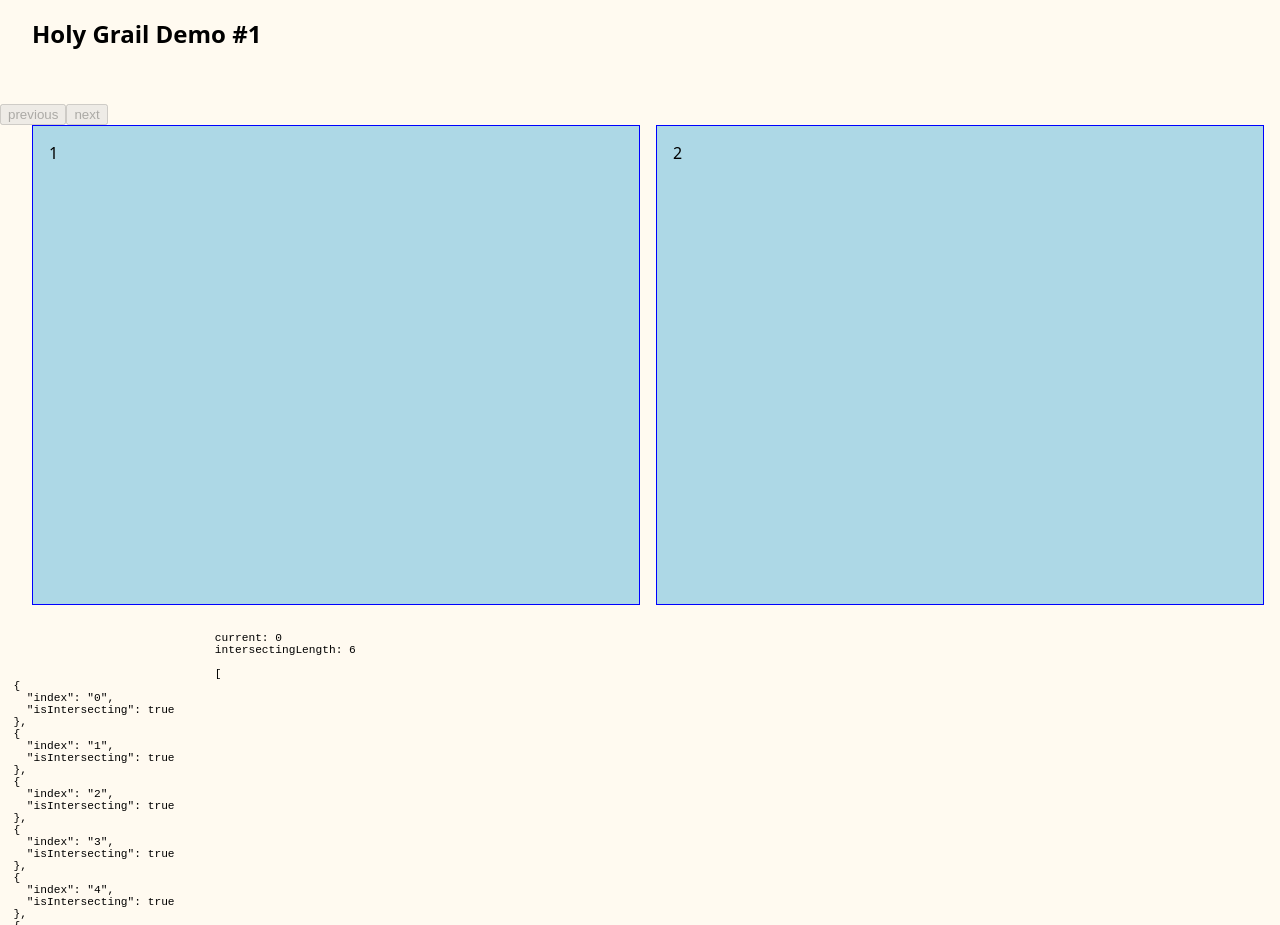
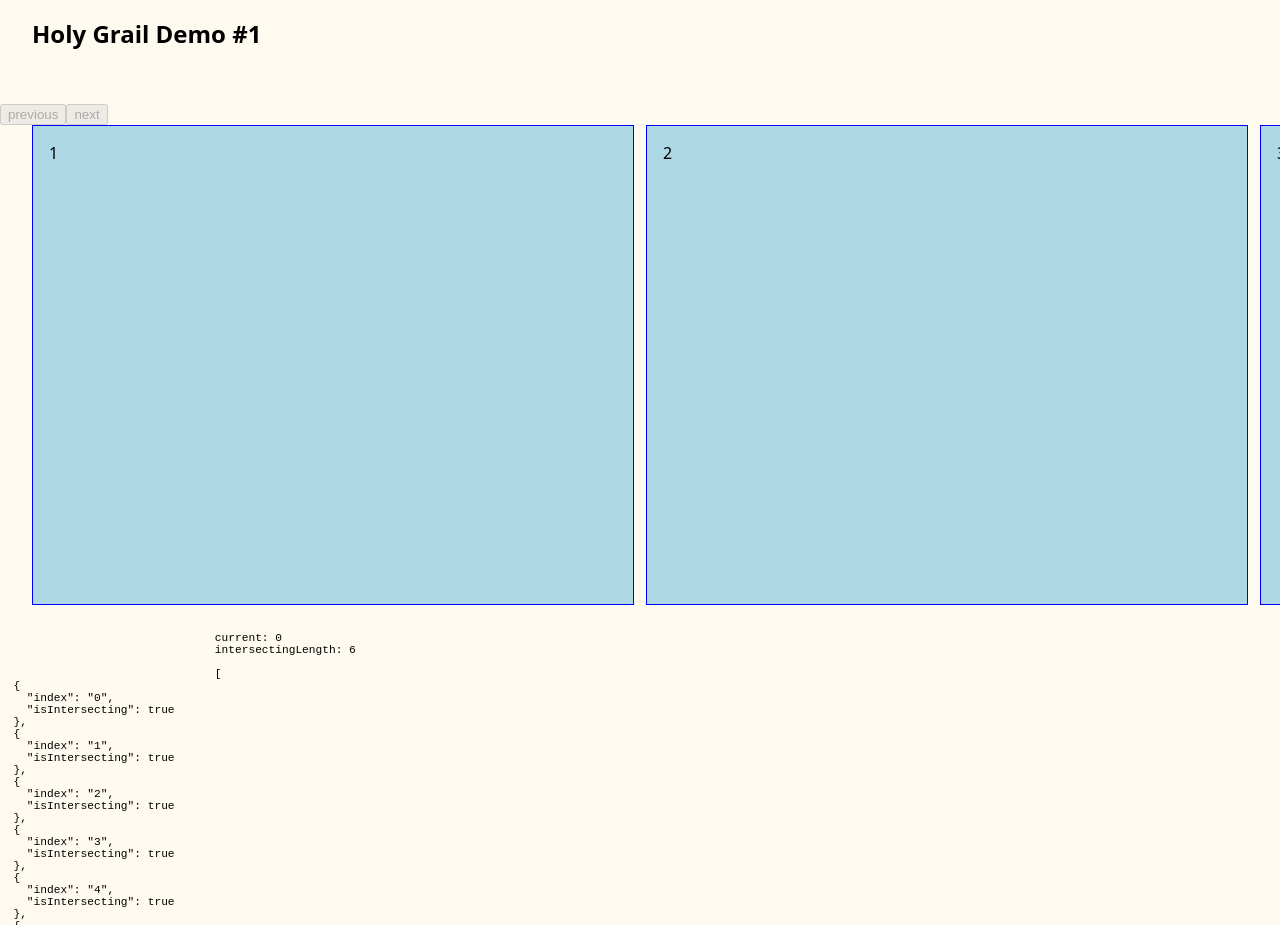
Before and after one commit to scsskid/scroll-snapper, a website built with Vite: page index.html in a window 1280 px wide. Shown: the part 1080-2005 px from the top of the page. Built offline with nearby package versions, Linux system fonts and the light colour scheme.

Commit message:
vars for gap and elements in css

```diff
--- a/src/main.css
+++ b/src/main.css
@@ -62,12 +62,17 @@ h1 {
 
 /* Demo 1 */
 
+.demo-1 {
+  --elements: 2;
+  --gap: 0.75rem;
+}
+
 .demo-1 .snap-slider__scroll-container {
   --grid-max-width: var(--container-width);
   --grid-margin: var(--container-margin);
   --padding: calc(50% - var(--grid-max-width) / 2 + var(--grid-margin) * 2 / 2);
 
-  gap: 1rem;
+  gap: var(--gap);
 
   /* Zalando */
 
@@ -81,7 +86,10 @@ h1 {
   border: 1px solid blue;
   padding: 1rem;
   margin-bottom: 1rem;
-  width: 50%;
+  width: calc(
+    100% / var(--elements) -
+      calc(var(--gap) * calc(var(--elements) - 1) / var(--elements))
+  );
   height: 30rem;
   flex: none;
 }
```
